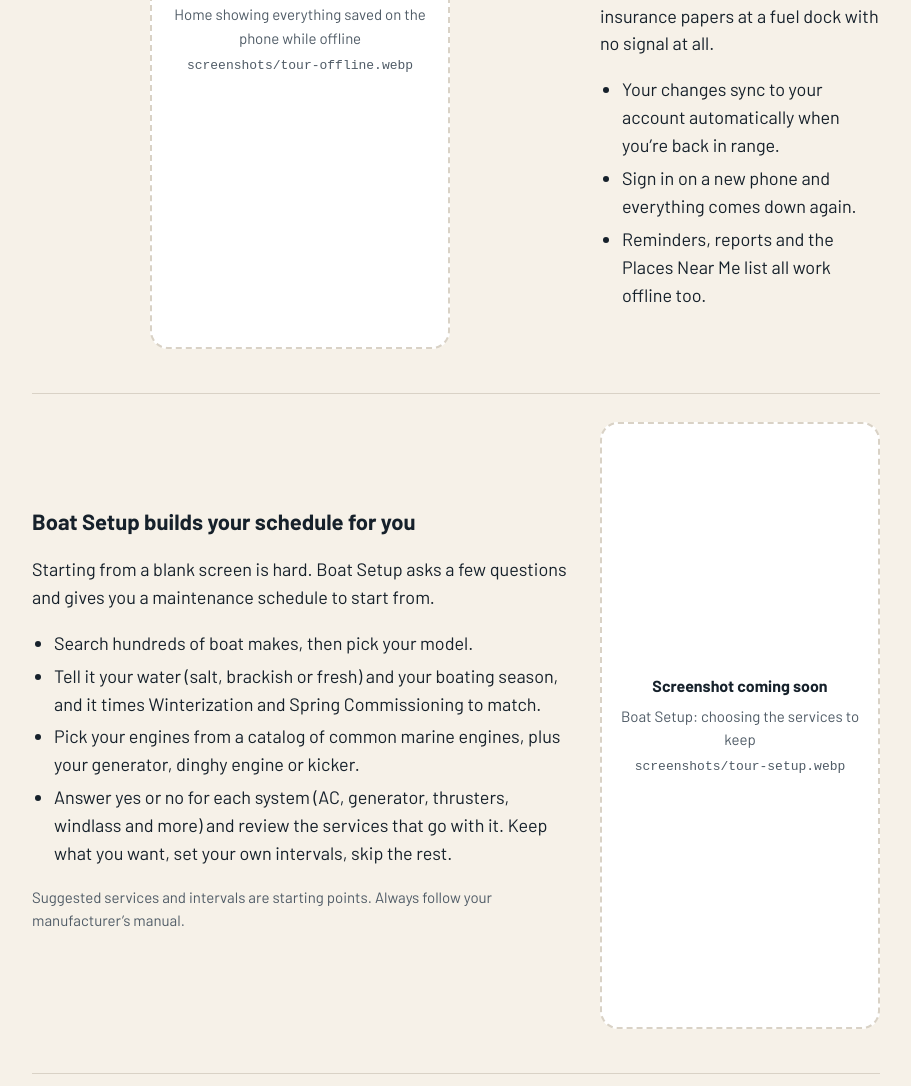
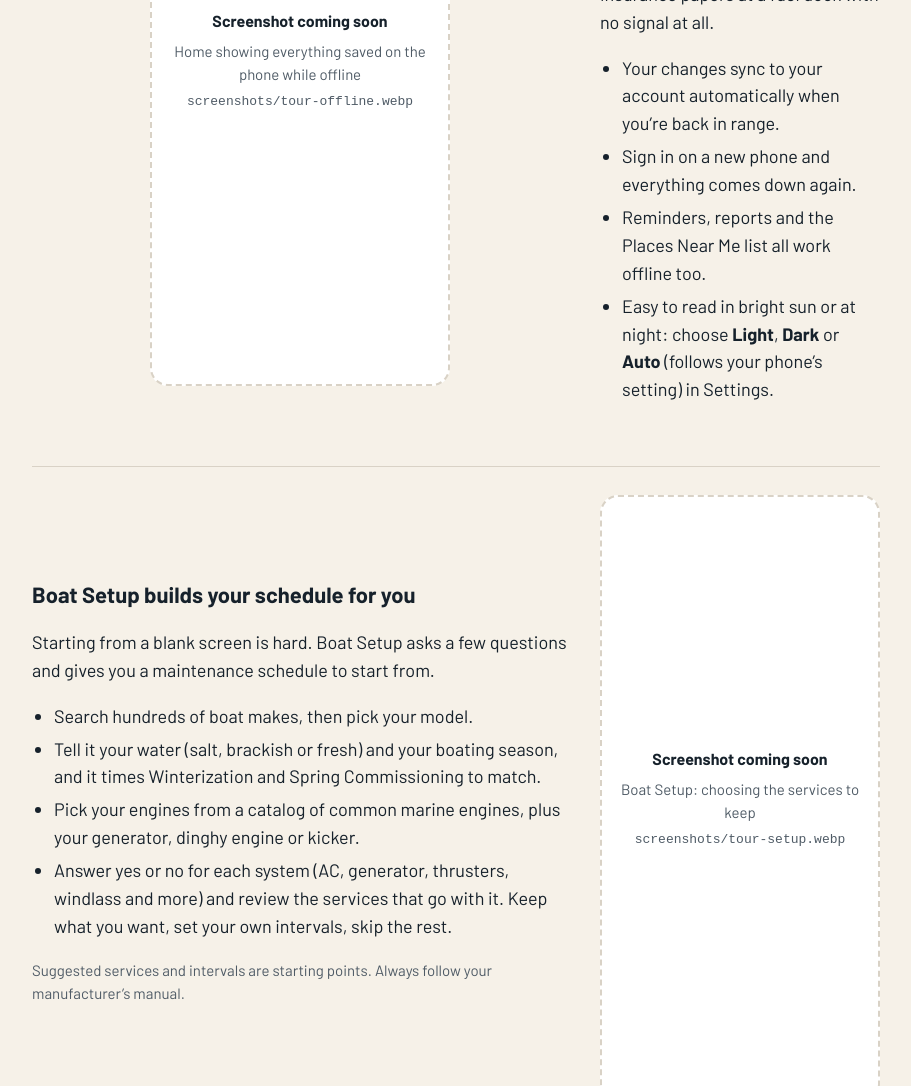
Before and after one commit to RoyStiles/underway-website, a website: page site/tour.html in a window 1280 px wide. Shown: the part 2284-3370 px from the top of the page, without its empty margins (184-1095 px from the left). Drawn offline with Linux system fonts and the light colour scheme.

Commit message:
Tour the App: Light, Dark and Auto mode in the offshore section
Co-Authored-By: Claude Opus 5.5 <noreply@anthropic.com>

```diff
--- a/site/tour.html
+++ b/site/tour.html
@@ -249,6 +249,7 @@ footer .sp{margin-right:auto}
       <li>Your changes sync to your account automatically when you’re back in range.</li>
       <li>Sign in on a new phone and everything comes down again.</li>
       <li>Reminders, reports and the Places Near Me list all work offline too.</li>
+      <li>Easy to read in bright sun or at night: choose <strong>Light</strong>, <strong>Dark</strong> or <strong>Auto</strong> (follows your phone’s setting) in Settings.</li>
     </ul>
   </div>
   <figure class="shot" data-shot="tour-offline"><div class="ph" role="img" aria-label="Screenshot coming soon: Home showing everything saved on the phone while offline"><b>Screenshot coming soon</b><span>Home showing everything saved on the phone while offline</span><code>screenshots/tour-offline.webp</code></div></figure>
```
Also changed, not shown: pages/tour.html (+1 -0 lines).
